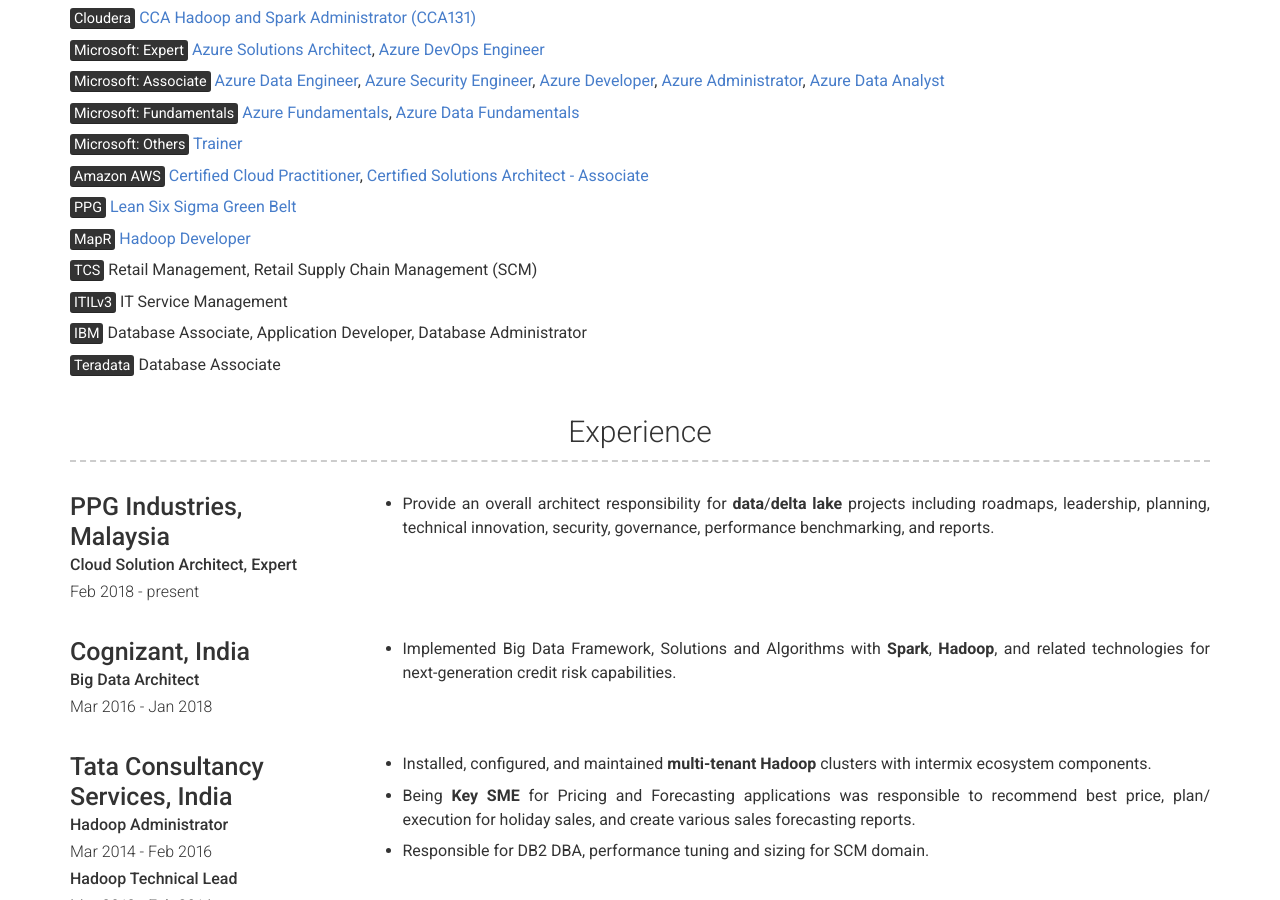
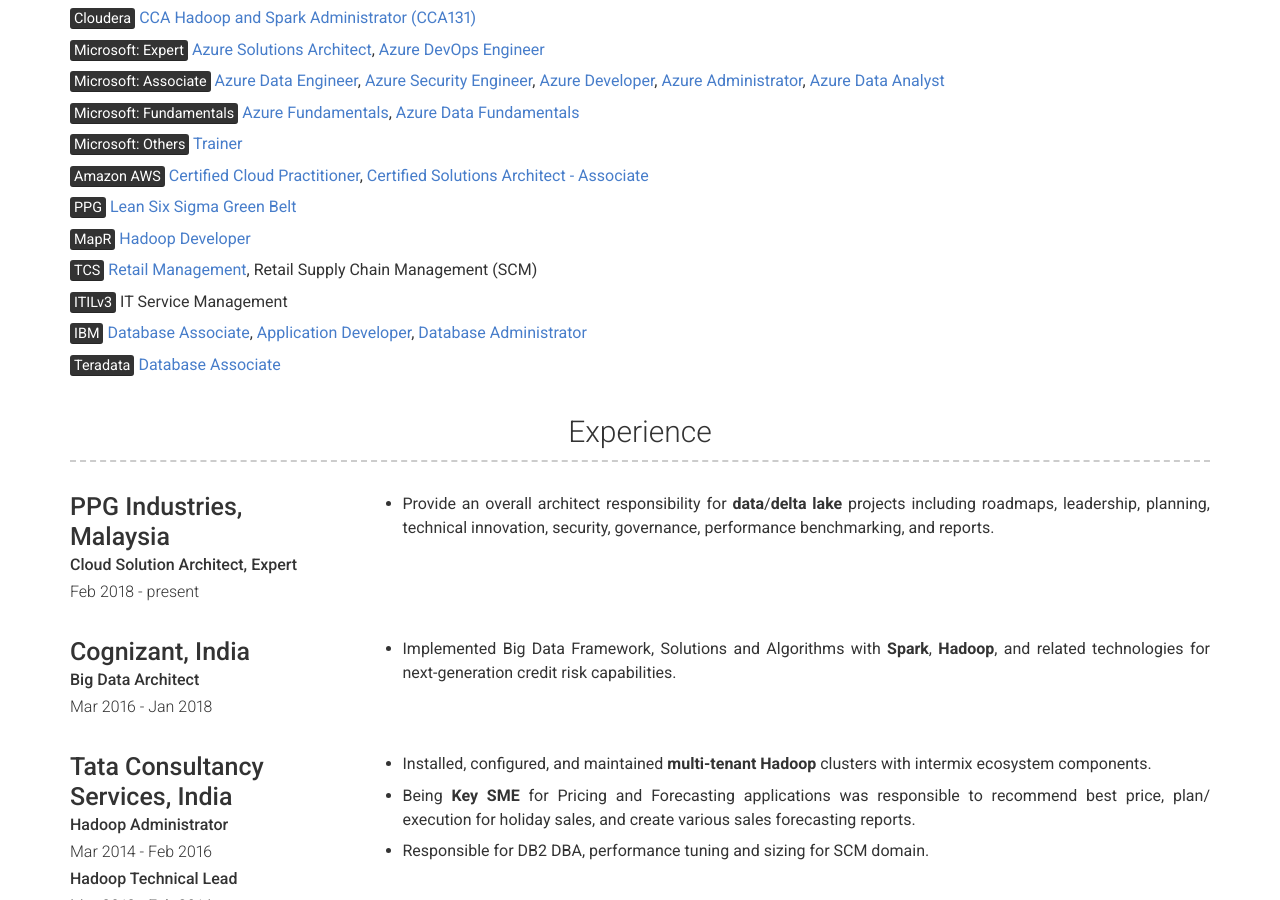
Before and after one commit to mohd-hasnain/mohd-hasnain.github.io, a Jekyll site: the page built from index.md, in a window 1280 px wide and 900 px high, scrolled down 871 px. Built offline with Jekyll 4.4.1, drawn with Linux system fonts in a browser that asks for light colours; nearby versions of some CDN libraries; part of the change alters nothing that is shown.

```diff
--- a/_data/projects.yml
+++ b/_data/projects.yml
@@ -24,10 +24,11 @@
 
       <mark>MapR</mark>  [Hadoop Developer](https://verify.skilljar.com/c/idm327z6tome)
 
-      <mark>TCS</mark>  Retail Management, Retail Supply Chain Management (SCM)
+      <mark>TCS</mark>  [Retail Management](assets/main/retail_management.pdf), Retail Supply Chain Management (SCM)
 
       <mark>ITILv3</mark>  IT Service Management
 
-      <mark>IBM</mark>  Database Associate, Application Developer, Database Administrator
+      <mark>IBM</mark>  [Database Associate](assets/main/IBM_DB_Associate.pdf), [Application Developer](assets/main/IBM_App_Developer.pdf),
+      [Database Administrator](assets/main/IBM_DBA.pdf)
 
-      <mark>Teradata</mark>  Database Associate
+      <mark>Teradata</mark>  [Database Associate](assets/main/Teradata.pdf)
```
